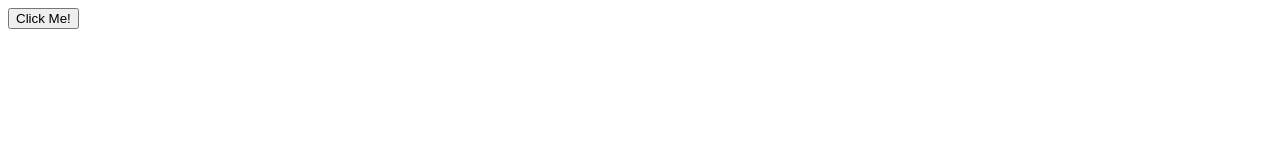
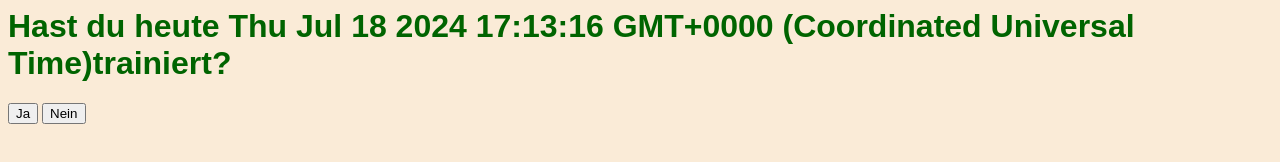
Before and after one commit to despinac/fitnessTracker, a plain HTML site: page index.html in a window 1280 px wide. Drawn offline with Linux system fonts and the light colour scheme.

Commit message:
js and css files

```diff
--- a/index.html
+++ b/index.html
@@ -4,9 +4,12 @@
     <meta name="viewport"
           content="width=device-width, user-scalable=no, initial-scale=1.0, maximum-scale=1.0, minimum-scale=1.0">
     <meta http-equiv="X-UA-Compatible" content="ie=edge">
-    <title>Document</title>
+    <title>Fitness Tracker</title>
+    <link rel="stylesheet" href="style.css">
 </head>
 <body>
-<button type="button" onclick="alert('Hallo Vadim!')">Click Me!</button>
+<script src="script.js"></script>
+<button type="button" onclick="alert('Gut. Dein Eintrag wurde gespreichert!')">Ja</button>
+<button type="button" onclick="alert('Schade...')">Nein</button>
 </body>
 </html>
--- /dev/null
+++ b/script.js
@@ -0,0 +1,2 @@
+let d= new Date();
+document.body.innerHTML = "<h1>Hast du heute " + d + "trainiert?</h1>"
--- /dev/null
+++ b/style.css
@@ -0,0 +1,8 @@
+body {
+    background-color: #FAEBD7;
+}
+
+h1 {
+    color: #006400;
+    font-family: Arial, Helvetica, sans-serif;
+}
```
